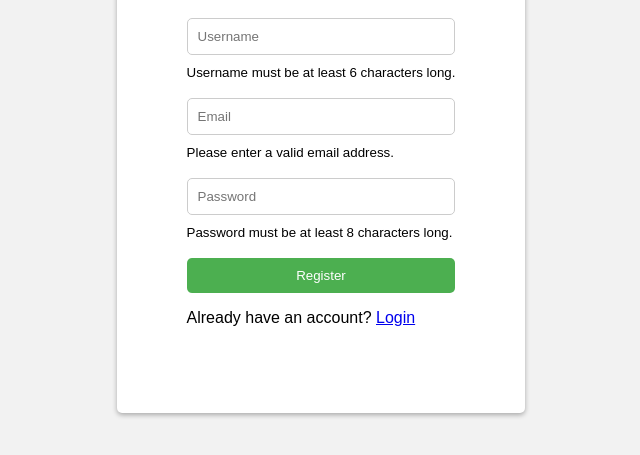
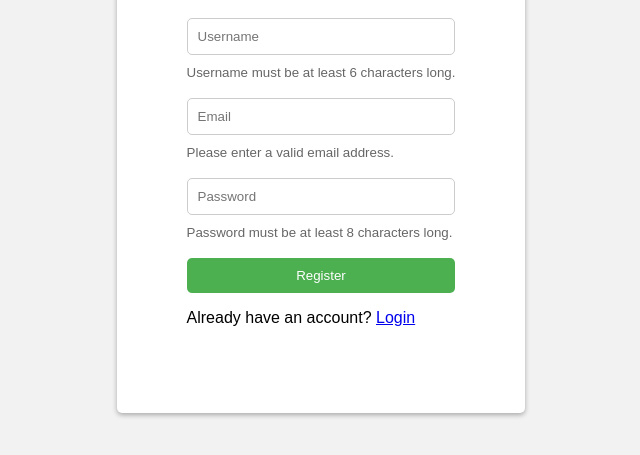
Before and after one commit to Sushanth29/FleckLabs-Assignment, a plain HTML site: page registration.html in a window 1280 px wide. Shown: the part 267-722 px from the top of the page, without its empty margins (319-959 px from the left). Drawn offline with Linux system fonts and the light colour scheme.

Commit message:
Update style.css

```diff
--- a/style.css
+++ b/style.css
@@ -60,3 +60,6 @@ body {
     right: 0;
     margin: 30px;
   }
+.input-guideline {
+    opacity: 0.6;
+  }
```
